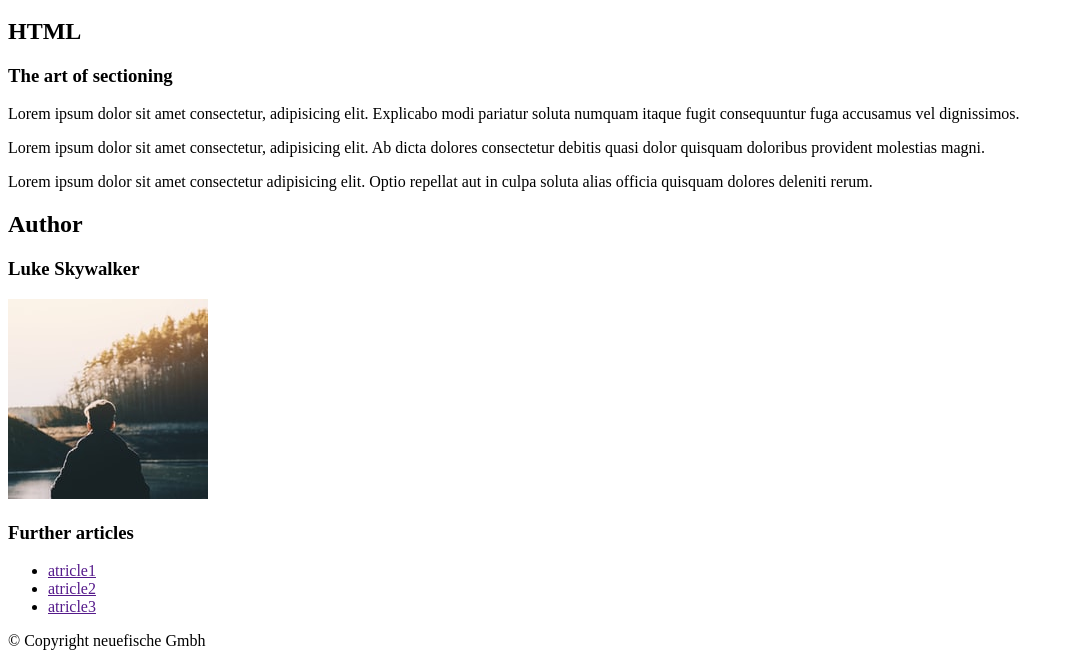
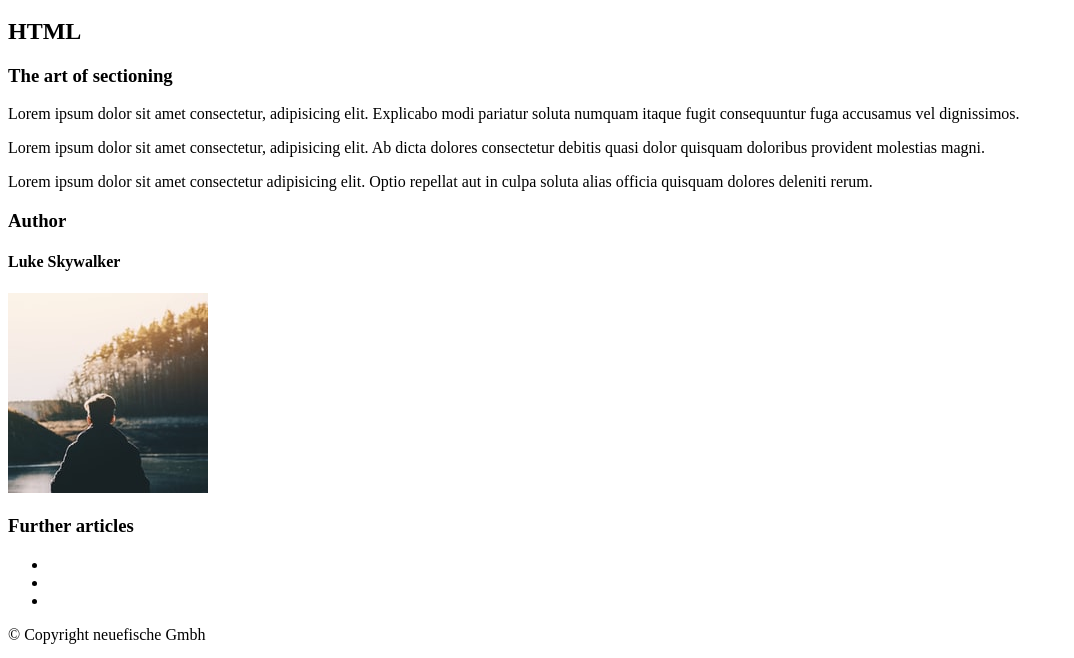
Before and after one commit to dianahime/neuefische-blog-dajana, a plain HTML site: page index.html in a window 1280 px wide. Shown: the part 153-811 px from the top of the page, without its empty margins (0-1074 px from the left). Drawn offline with Linux system fonts and the light colour scheme.

Commit message:
add img folder and small changes to html

```diff
--- a/index.html
+++ b/index.html
@@ -7,21 +7,25 @@
   </head>
   <body>
     <header>
-      <img src="neuefische-gmbh-logo.svg" alt="Logo von neuefische" />
+      <img
+        src="/img/neuefische-gmbh-logo.svg"
+        alt="Logo von neuefische - School and Poll for digital talent"
+      />
       <h1>neuefische Blog</h1>
       <nav>
-        <a href="">articles</a>
-        <a href="">imprint</a>
+        <a href="#articles">articles</a>
+        <a href="#imprint">imprint</a>
       </nav>
     </header>
 
-    <main>
+    <main id="articles">
+      <article>
         <h2>HTML</h2>
         <h3>The art of sectioning</h3>
         <p>
-        Lorem ipsum dolor sit amet consectetur, adipisicing elit. Explicabo modi
-        pariatur soluta numquam itaque fugit consequuntur fuga accusamus vel
-        dignissimos.
+          Lorem ipsum dolor sit amet consectetur, adipisicing elit. Explicabo
+          modi pariatur soluta numquam itaque fugit consequuntur fuga accusamus
+          vel dignissimos.
         </p>
         <p>
           Lorem ipsum dolor sit amet consectetur, adipisicing elit. Ab dicta
@@ -29,24 +33,32 @@
           molestias magni.
         </p>
         <p>
-        Lorem ipsum dolor sit amet consectetur adipisicing elit. Optio repellat
-        aut in culpa soluta alias officia quisquam dolores deleniti rerum.
+          Lorem ipsum dolor sit amet consectetur adipisicing elit. Optio
+          repellat aut in culpa soluta alias officia quisquam dolores deleniti
+          rerum.
         </p>
 
         <aside>
-        <h2>Author</h2>
-        <h3>Luke Skywalker</h3>
-        <img src="author.jpeg" alt="Bild von Luke Skywalker" />
+          <h3>Author</h3>
+          <h4>Luke Skywalker</h4>
+          <img src="/img/author.jpeg" alt="Rückenansicht Luke Skywalker" />
           <h3>Further articles</h3>
           <ul>
-          <li><a href="">atricle1</a></li>
-          <li><a href="">atricle2</a></li>
-          <li><a href="">atricle3</a></li>
+            <li>
+              <a href="http://" target="_blank" rel="noopener noreferrer"></a>
+            </li>
+            <li>
+              <a href="http://" target="_blank" rel="noopener noreferrer"></a>
+            </li>
+            <li>
+              <a href="http://" target="_blank" rel="noopener noreferrer"></a>
+            </li>
           </ul>
         </aside>
+      </article>
     </main>
 
-    <footer>
+    <footer id="imprint">
       &copy; Copyright neuefische Gmbh
     </footer>
   </body>
```
Also changed, not shown: img/author.jpeg (renamed from author.jpeg), img/neuefische-gmbh-logo.svg (renamed from neuefische-gmbh-logo.svg). Lines whose indentation alone changed are shown as unchanged.
